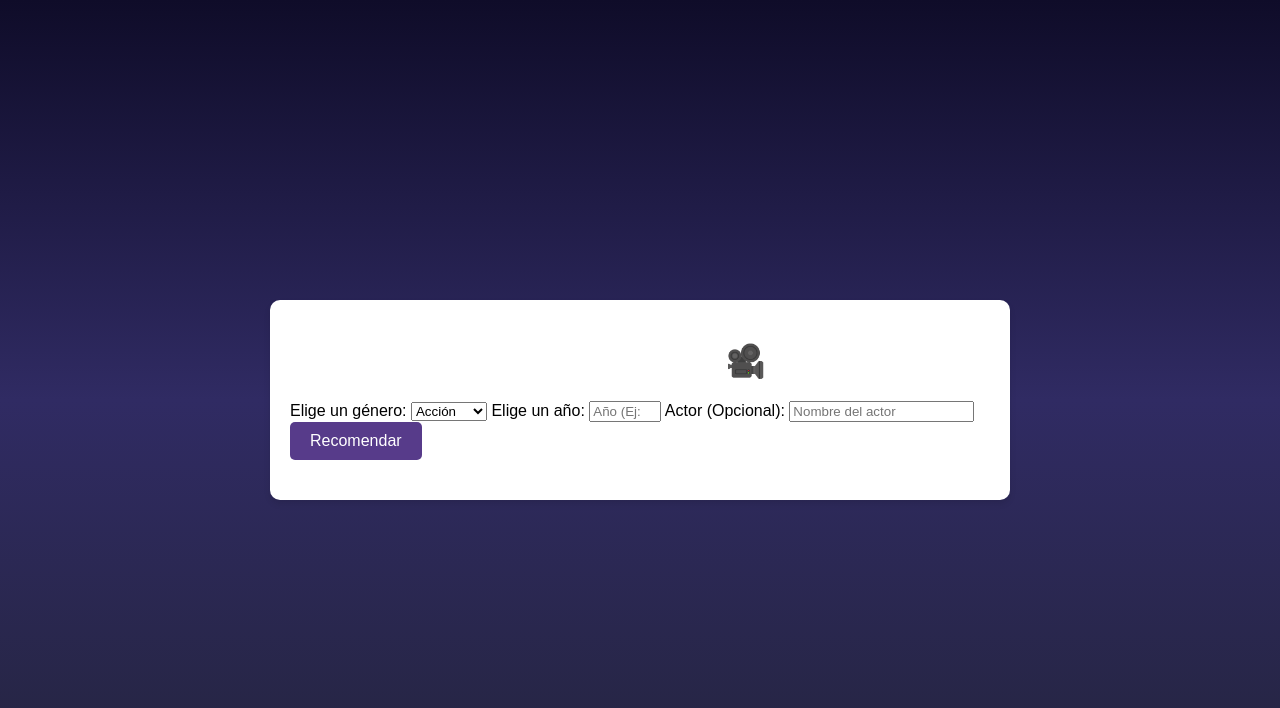
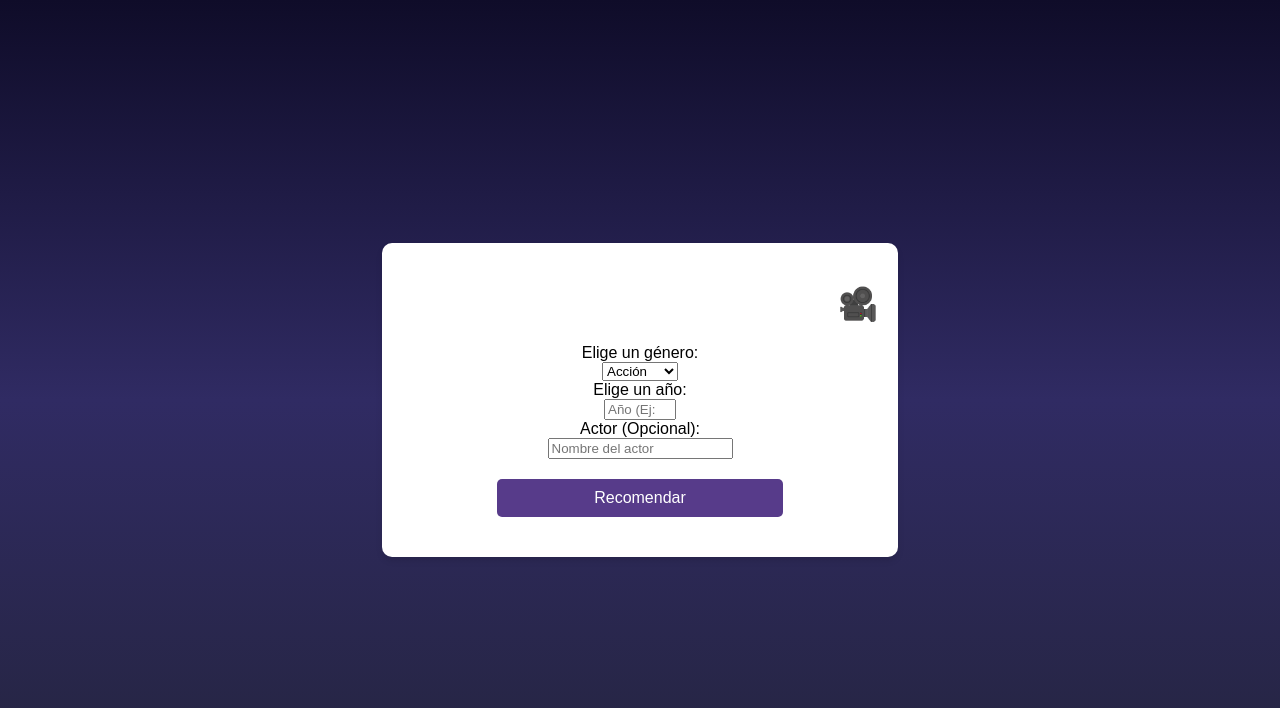
Before and after one commit to LuisReyes2002/chatbot-recomendaciones, a Flask app: page / in a window 1280 px wide. Shown: the top 708 px of the page. Run offline with Flask 3, Linux system fonts and the light colour scheme.

Commit message:
Cambio Boton

```diff
--- a/static/style.css
+++ b/static/style.css
@@ -16,6 +16,9 @@ body {
     padding: 20px;
     border-radius: 10px;
     box-shadow: 0 4px 6px rgba(0, 0, 0, 0.1);
+    display: flex;
+    flex-direction: column;
+    align-items: center;  /* Centra el contenido dentro del contenedor */
 }
 
 h1 {
@@ -34,7 +37,9 @@ button {
     border-radius: 5px;
     cursor: pointer;
     font-size: 16px;
+    width: 60%;  /* Ancho del botón centrado */
     transition: 0.2s ease-in-out;
+    margin-top: 20px; /* Espaciado desde arriba */
 }
 
 button:hover {
```
